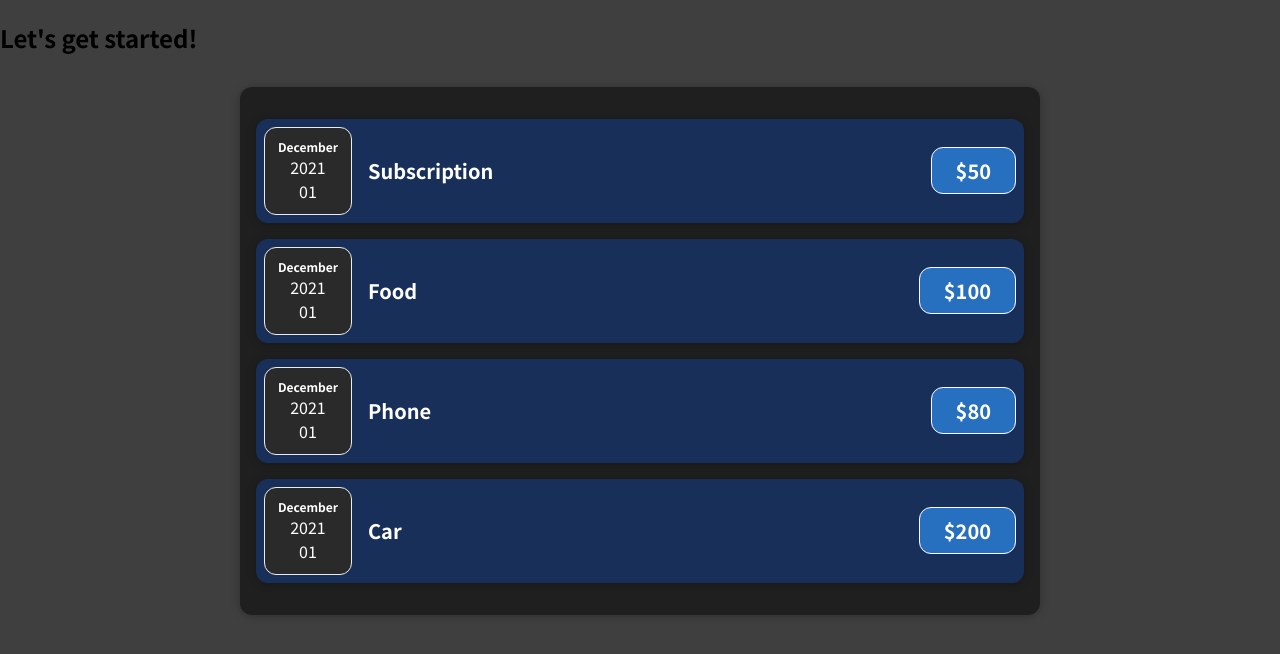
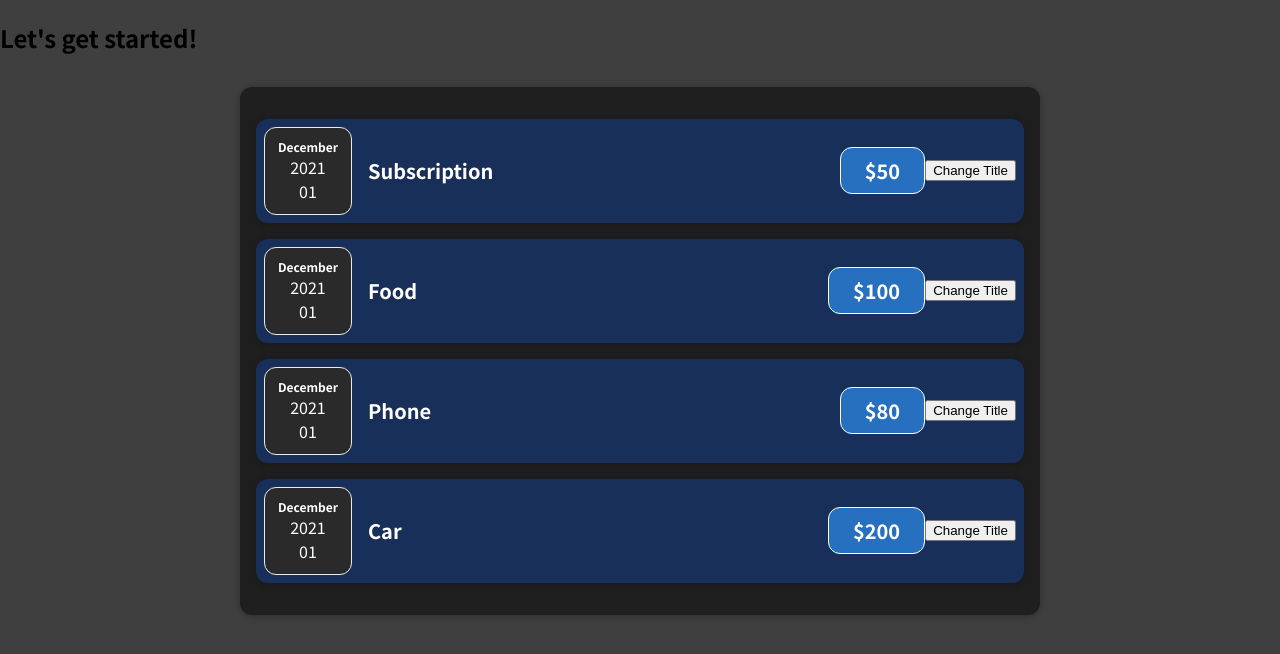
Before and after one commit to fahdHussain/react-budget-app, a React (Create React App) app: page / in a window 1280 px wide. Shown: the top 654 px of the page. Built offline with nearby package versions, Linux system fonts and the light colour scheme.

Commit message:
Added basic state handler

```diff
--- a/src/components/Expenses/ExpenseItem.js
+++ b/src/components/Expenses/ExpenseItem.js
@@ -1,15 +1,25 @@
+import React, { useState} from 'react';
+
 import ExpenseDate from "./ExpenseDate";
 import Card from '../UI/Card';
 import "./ExpenseItem.css";
 
-function ExpenseItem(props) {
+const ExpenseItem = (props) => {
+
+  const [title, setTitle] = useState(props.title);
+
+  const clickHandler = () => {
+    setTitle('Updated');
+    console.log(title);
+  };
   return (
     <Card className="expense-item">
       <ExpenseDate date={props.date} />
       <div className="expense-item__description">
-        <h2>{props.title}</h2>
+        <h2>{title}</h2>
         <div className="expense-item__price">${props.amount}</div>
       </div>
+      <button onClick={clickHandler}>Change Title</button>
     </Card>
   );
 }
```
